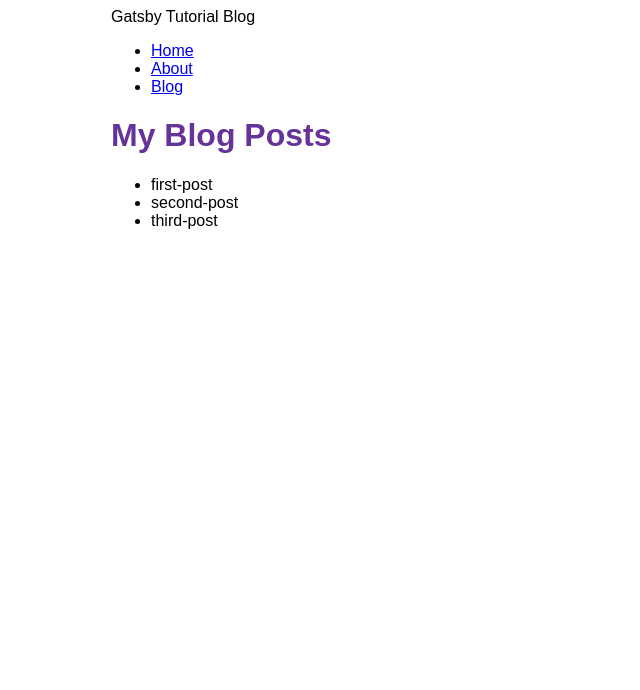
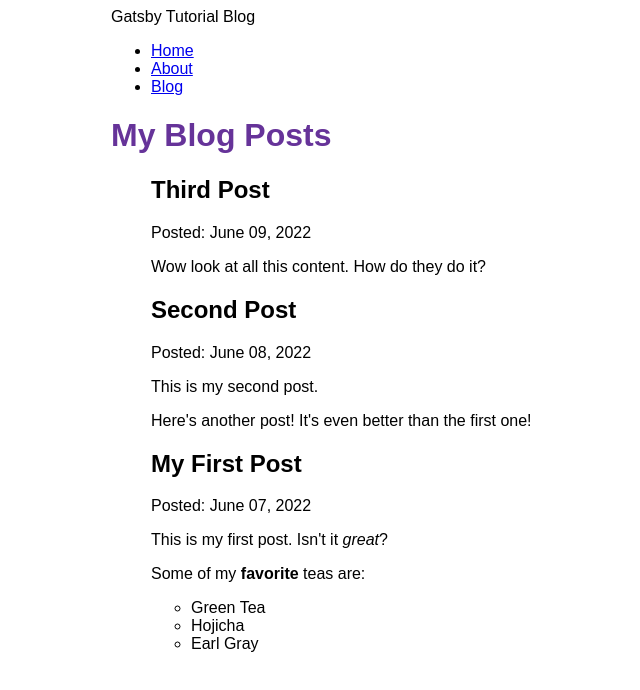
Before and after one commit to kazumasasama/gatsby-tutorial-blog, a Gatsby site: page /blog in a window 1280 px wide. Shown: the whole page, without its empty margins (279-919 px from the left). Built offline with nearby package versions, Linux system fonts and the light colour scheme; Gatsby itself is replaced by a stand-in of ours.

Commit message:
Finished Gatsby Tutorial Part 5

```diff
--- a/blog/first-post.mdx
+++ b/blog/first-post.mdx
@@ -0,0 +1,12 @@
+---
+title: "My First Post"
+date: "2022-06-07"
+---
+
+This is my first post. Isn't it *great*?
+
+Some of my **favorite** teas are:
+
+* Green Tea
+* Hojicha
+* Earl Gray
--- a/blog/second-post.mdx
+++ b/blog/second-post.mdx
@@ -0,0 +1,8 @@
+---
+title: "Second Post"
+date: "2022-06-08"
+---
+
+This is my second post.
+
+Here's another post! It's even better than the first one!
--- a/blog/third-post.mdx
+++ b/blog/third-post.mdx
@@ -0,0 +1,6 @@
+---
+title: "Third Post"
+date: "2022-06-09"
+---
+
+Wow look at all this content. How do they do it?
--- a/gatsby-config.js
+++ b/gatsby-config.js
@@ -11,7 +11,8 @@ module.exports = {
       options: {
         name: 'blog',
         path: `${__dirname}/blog`,
-      }
-    }
+      },
+    },
+    "gatsby-plugin-mdx",
   ],
 };
--- a/package.json
+++ b/package.json
@@ -15,8 +15,11 @@
     "clean": "gatsby clean"
   },
   "dependencies": {
+    "@mdx-js/mdx": "^1.6.22",
+    "@mdx-js/react": "^1.6.22",
     "gatsby": "^4.18.0",
     "gatsby-plugin-image": "^2.18.0",
+    "gatsby-plugin-mdx": "^3.18.0",
     "gatsby-plugin-sharp": "^4.18.0",
     "gatsby-source-filesystem": "^4.18.0",
     "react": "^18.1.0",
--- a/src/pages/blog.js
+++ b/src/pages/blog.js
@@ -1,5 +1,6 @@
 import * as React from 'react'
 import { graphql } from 'gatsby'
+import { MDXRenderer } from 'gatsby-plugin-mdx'
 import Layout from '../components/layout'
 
 function BlogPage({ data }) {
@@ -7,10 +8,12 @@ function BlogPage({ data }) {
     <Layout pageTitle="My Blog Posts">
       <ul>
       {
-        data.allFile.nodes.map(node => (
-          <li key={node.name}>
-            {node.name}
-          </li>
+        data.allMdx.nodes.map(node => (
+          <article key={node.id}>
+            <h2>{node.frontmatter.title}</h2>
+            <p>Posted: {node.frontmatter.date}</p>
+            <MDXRenderer>{node.body}</MDXRenderer>
+          </article>
         ))
       }
       </ul>
@@ -20,9 +23,14 @@ function BlogPage({ data }) {
 
 export const query = graphql`
   query {
-    allFile(filter: {sourceInstanceName: {eq: "blog"}}) {
+    allMdx(sort: {fields: frontmatter___date, order: DESC}) {
       nodes {
-        name
+        frontmatter {
+          date(formatString: "MMMM DD, YYYY")
+          title
+        }
+        id
+        body
       }
     }
   }
```
Also changed, not shown: 1 other file.
